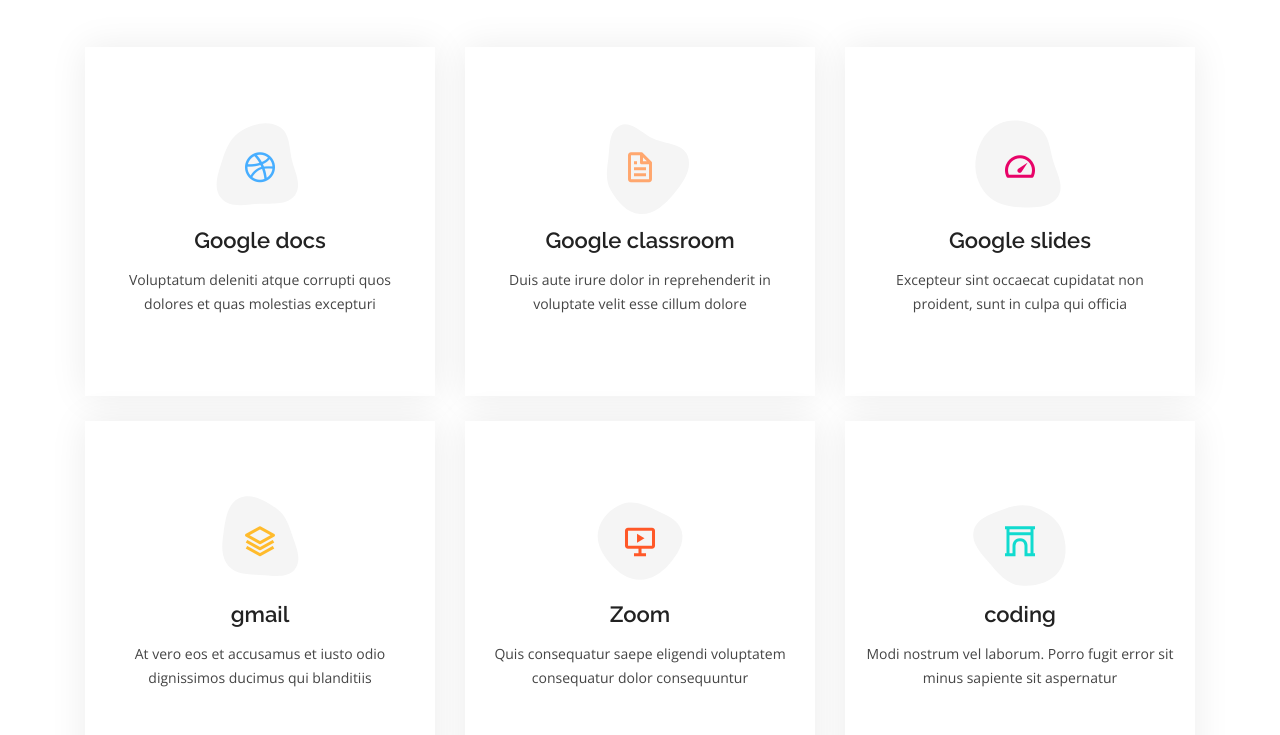
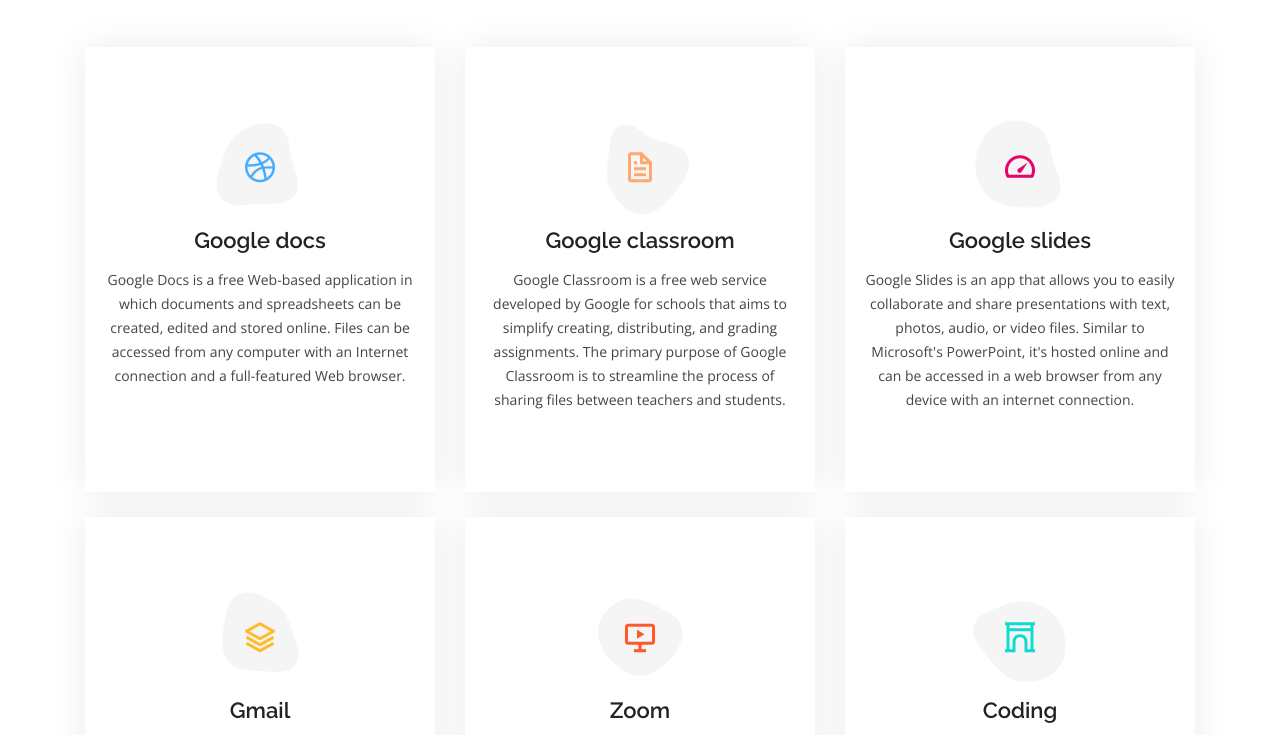
Before and after one commit to ctbjulian/ctbjulian.github.io, a plain HTML site: page services.html in a window 1280 px wide. Shown: the part 171-906 px from the top of the page. Drawn offline with nearby package versions, Linux system fonts and the light colour scheme.

Commit message:
Update services.html

```diff
--- a/services.html
+++ b/services.html
@@ -88,7 +88,7 @@
                 <i class="bx bxl-dribbble"></i>
               </div>
               <h4><a href="">Google docs</a></h4>
-              <p>Voluptatum deleniti atque corrupti quos dolores et quas molestias excepturi</p>
+              <p>Google Docs is a free Web-based application in which documents and spreadsheets can be created, edited and stored online. Files can be accessed from any computer with an Internet connection and a full-featured Web browser.</p>
             </div>
           </div>
 
@@ -101,7 +101,7 @@
                 <i class="bx bx-file"></i>
               </div>
               <h4><a href="">Google classroom</a></h4>
-              <p>Duis aute irure dolor in reprehenderit in voluptate velit esse cillum dolore</p>
+              <p>Google Classroom is a free web service developed by Google for schools that aims to simplify creating, distributing, and grading assignments. The primary purpose of Google Classroom is to streamline the process of sharing files between teachers and students.</p>
             </div>
           </div>
 
@@ -114,7 +114,7 @@
                 <i class="bx bx-tachometer"></i>
               </div>
               <h4><a href="">Google slides</a></h4>
-              <p>Excepteur sint occaecat cupidatat non proident, sunt in culpa qui officia</p>
+              <p>Google Slides is an app that allows you to easily collaborate and share presentations with text, photos, audio, or video files. Similar to Microsoft's PowerPoint, it's hosted online and can be accessed in a web browser from any device with an internet connection.</p>
             </div>
           </div>
 
@@ -126,8 +126,8 @@
                 </svg>
                 <i class="bx bx-layer"></i>
               </div>
-              <h4><a href="">gmail</a></h4>
-              <p>At vero eos et accusamus et iusto odio dignissimos ducimus qui blanditiis</p>
+              <h4><a href="">Gmail</a></h4>
+              <p>Gmail (pronounced Gee-mail) is a free Web-based e-mail service currently being tested at Google that provides users with a gigabyte of storage for messages and provides the ability to search for specific messages. The Gmail program also automatically organizes successively related messages into a conversational thread.</p>
             </div>
           </div>
 
@@ -140,7 +140,7 @@
                 <i class="bx bx-slideshow"></i>
               </div>
               <h4><a href="">Zoom</a></h4>
-              <p>Quis consequatur saepe eligendi voluptatem consequatur dolor consequuntur</p>
+              <p>Zoom is a web-based video conferencing tool with a local, desktop client and a mobile app that allows users to meet online, with or without video. Zoom users can choose to record sessions, collaborate on projects, and share or annotate on one another's screens, all with one easy-to-use platform. ... Go to Zoom.us 2.</p>
             </div>
           </div>
 
@@ -152,8 +152,8 @@
                 </svg>
                 <i class="bx bx-arch"></i>
               </div>
-              <h4><a href="">coding</a></h4>
-              <p>Modi nostrum vel laborum. Porro fugit error sit minus sapiente sit aspernatur</p>
+              <h4><a href="">Coding</a></h4>
+              <p>Coding is a skill where you take instructions (the steps in a task) and translate it into a language the computer understands since computers do not communicate like humans. They communicate in a language called BINARY and it is uses 0's and 1's. Coders write the instructions using a programming language.</p>
             </div>
           </div>
 
```
